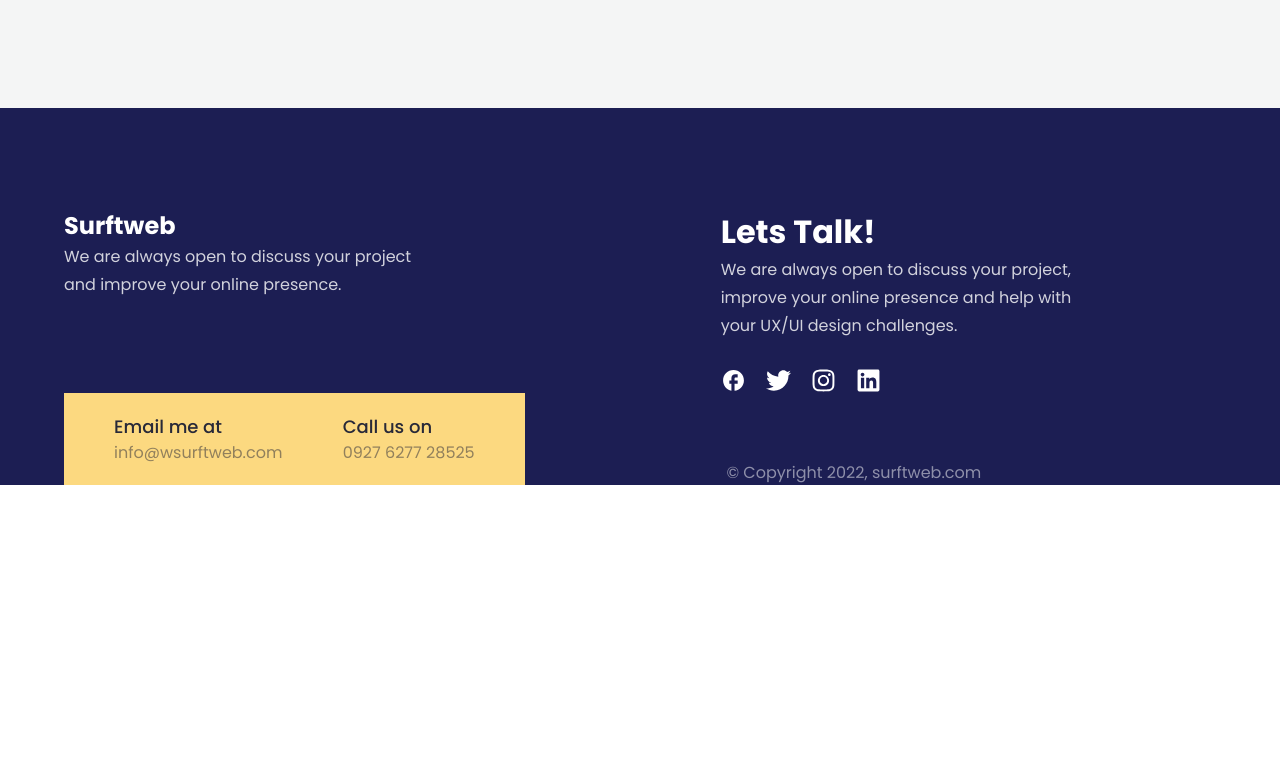
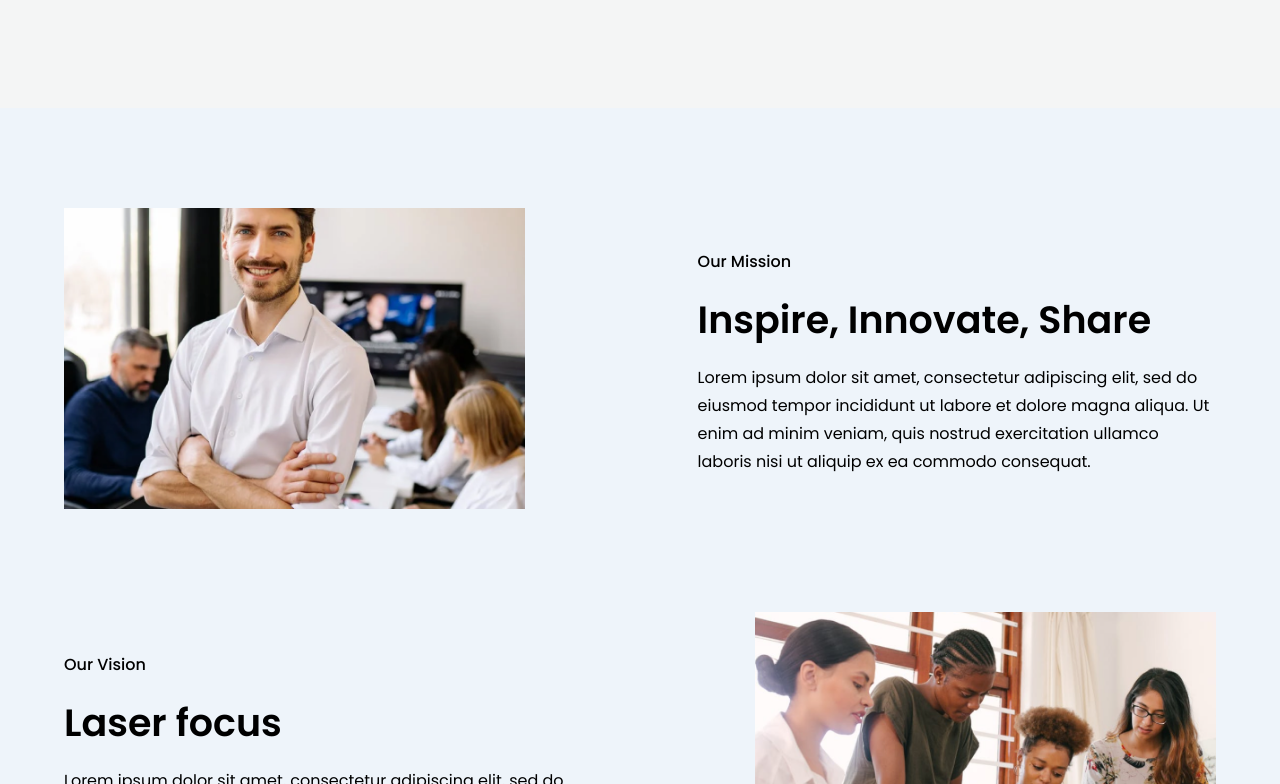
Before and after one commit to ebokes/surftweb, a React (Create React App) app: page /about-us in a window 1280 px wide. Shown: the part 1336-2120 px from the top of the page. Before the commit the page ends 1821 px from the top, so only its background shows below. Built offline with nearby package versions, Linux system fonts and the light colour scheme.

Commit message:
create goal section

```diff
--- /dev/null
+++ b/src/components/aboutus/goals/goalsStyle.js
@@ -0,0 +1,58 @@
+import styled from "styled-components";
+
+export const GoalsContainer = styled.div``;
+export const GoalsDataContainer = styled.div`
+  display: flex;
+  justify-content: space-between;
+  align-items: center;
+  flex-direction: ${({ fld }) => fld || "row"};
+
+  @media (max-width: ${({ theme }) => theme.mediaQuery.mobile}) {
+    flex-direction: column;
+  }
+
+  &:not(:last-child) {
+    margin-bottom: 9.6rem;
+  }
+`;
+export const Col1 = styled.div`
+  width: 45%;
+
+  @media (max-width: ${({ theme }) => theme.mediaQuery.mobile}) {
+    width: 100%;
+  }
+  h4 {
+    font-weight: 500;
+    line-height: 2.8rem;
+  }
+
+  h1 {
+    margin: 1.6rem 0;
+    font-size: 3.8rem;
+    font-weight: 600;
+    line-height: 5.6rem;
+
+    @media (max-width: ${({ theme }) => theme.mediaQuery.mobile}) {
+      margin: 0.6rem 0;
+    }
+  }
+
+  p {
+    font-size: 1.6rem;
+    font-weight: 400;
+    line-height: 2.8rem;
+  }
+`;
+export const Col2 = styled.div`
+  @media (max-width: ${({ theme }) => theme.mediaQuery.mobile}) {
+    width: 100%;
+    margin-top: 1rem;
+  }
+  width: 40%;
+  img {
+    max-width: 100%;
+    @media (max-width: ${({ theme }) => theme.mediaQuery.mobile}) {
+      margin-top: 1.4rem;
+    }
+  }
+`;
--- /dev/null
+++ b/src/components/aboutus/goals/index.js
@@ -0,0 +1,36 @@
+import React from "react";
+import { GoalsContainer, Col1, Col2, GoalsDataContainer } from "./goalsStyle";
+import {
+  Container,
+  BackdropContainer,
+} from "../../../reuseableComponents/containerStyle";
+import goalsData from "../../../data/goalsSectionData";
+
+const Goals = () => {
+  return (
+    <BackdropContainer bg="#EEF4FA">
+      <Container>
+        <GoalsContainer>
+          {goalsData.map((item, index) => (
+            <GoalsDataContainer
+              key={index}
+              fld={index % 2 === 0 && "row-reverse"}
+              // style={{ flexDirection: index === 1 ? "row-reverse" : "row" }}
+            >
+              <Col1>
+                <h4>{item.tag}</h4>
+                <h1>{item.title}</h1>
+                <p>{item.text}</p>
+              </Col1>
+              <Col2>
+                <img src={item.img} alt="img" />
+              </Col2>
+            </GoalsDataContainer>
+          ))}
+        </GoalsContainer>
+      </Container>
+    </BackdropContainer>
+  );
+};
+
+export default Goals;
--- /dev/null
+++ b/src/data/goalsSectionData.js
@@ -0,0 +1,17 @@
+import smiling from "../images/a-man-standing-in-an-office.png";
+import working from "../images/photo-of-women-at-the-meeting.png";
+const goalsData = [
+  {
+    tag: "Our Mission",
+    title: "Inspire, Innovate, Share",
+    text: "Lorem ipsum dolor sit amet, consectetur adipiscing elit, sed do eiusmod tempor incididunt ut labore et dolore magna aliqua. Ut enim ad minim veniam, quis nostrud exercitation ullamco laboris nisi ut aliquip ex ea commodo consequat.",
+    img: smiling,
+  },
+  {
+    tag: "Our Vision",
+    title: "Laser focus",
+    text: "Lorem ipsum dolor sit amet, consectetur adipiscing elit, sed do eiusmod tempor incididunt ut labore et dolore magna aliqua. Ut enim ad minim veniam, quis nostrud exercitation ullamco laboris nisi ut aliquip ex ea commodo consequat.",
+    img: working,
+  },
+];
+export default goalsData;
--- a/src/pages/AboutUs.js
+++ b/src/pages/AboutUs.js
@@ -1,12 +1,14 @@
 import React from "react";
 import Intro from "../components/aboutus/intro/index";
 import WhoWeAre from "../components/aboutus/whoWeAre/index";
+import Goals from "../components/aboutus/goals/index";
 
 const AboutUs = () => {
   return (
     <div>
       <Intro />
       <WhoWeAre />
+      <Goals />
     </div>
   );
 };
```
Also changed, not shown: src/images/a-man-standing-in-an-office.png (added), src/images/photo-of-women-at-the-meeting.png (added).
